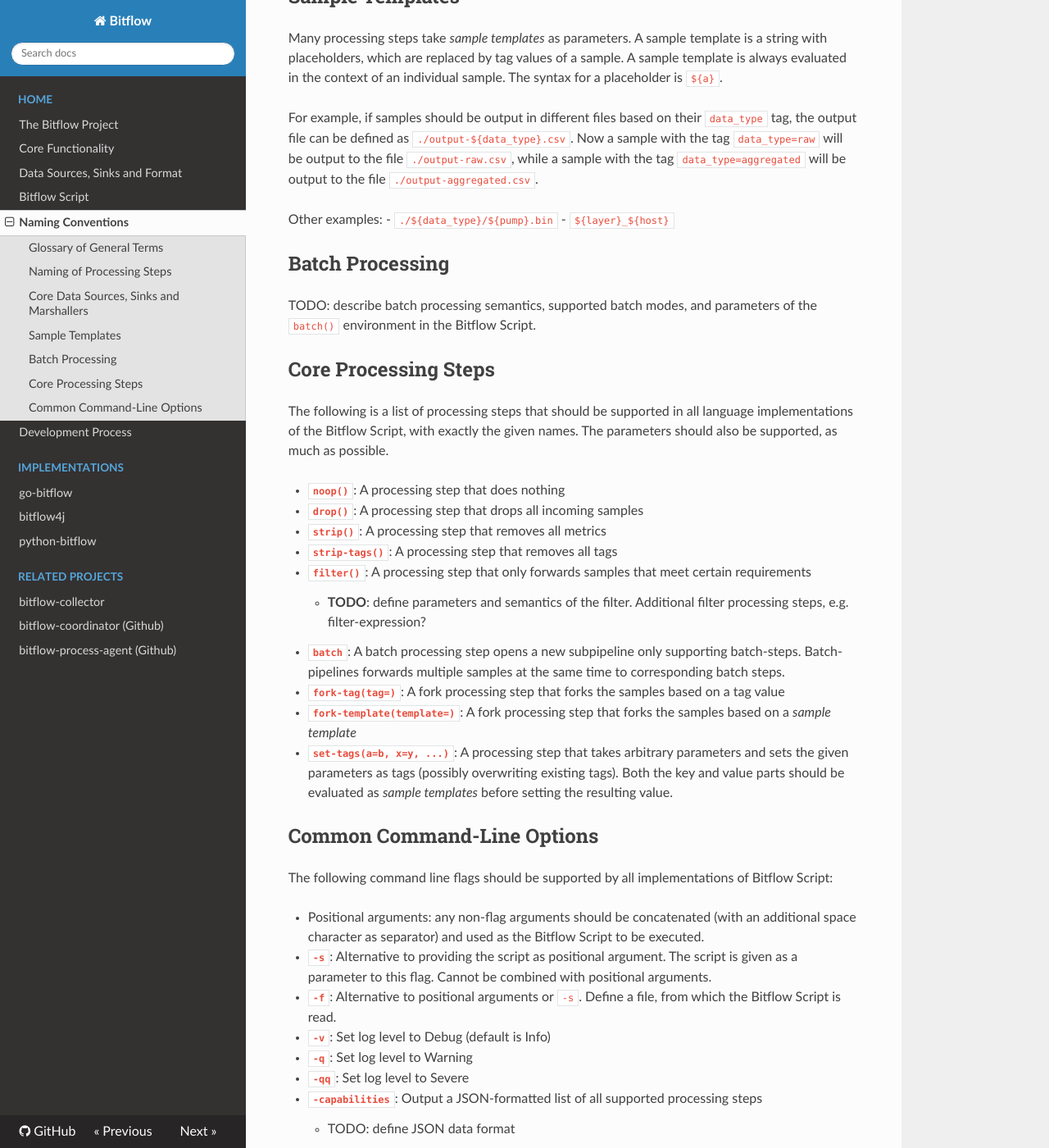
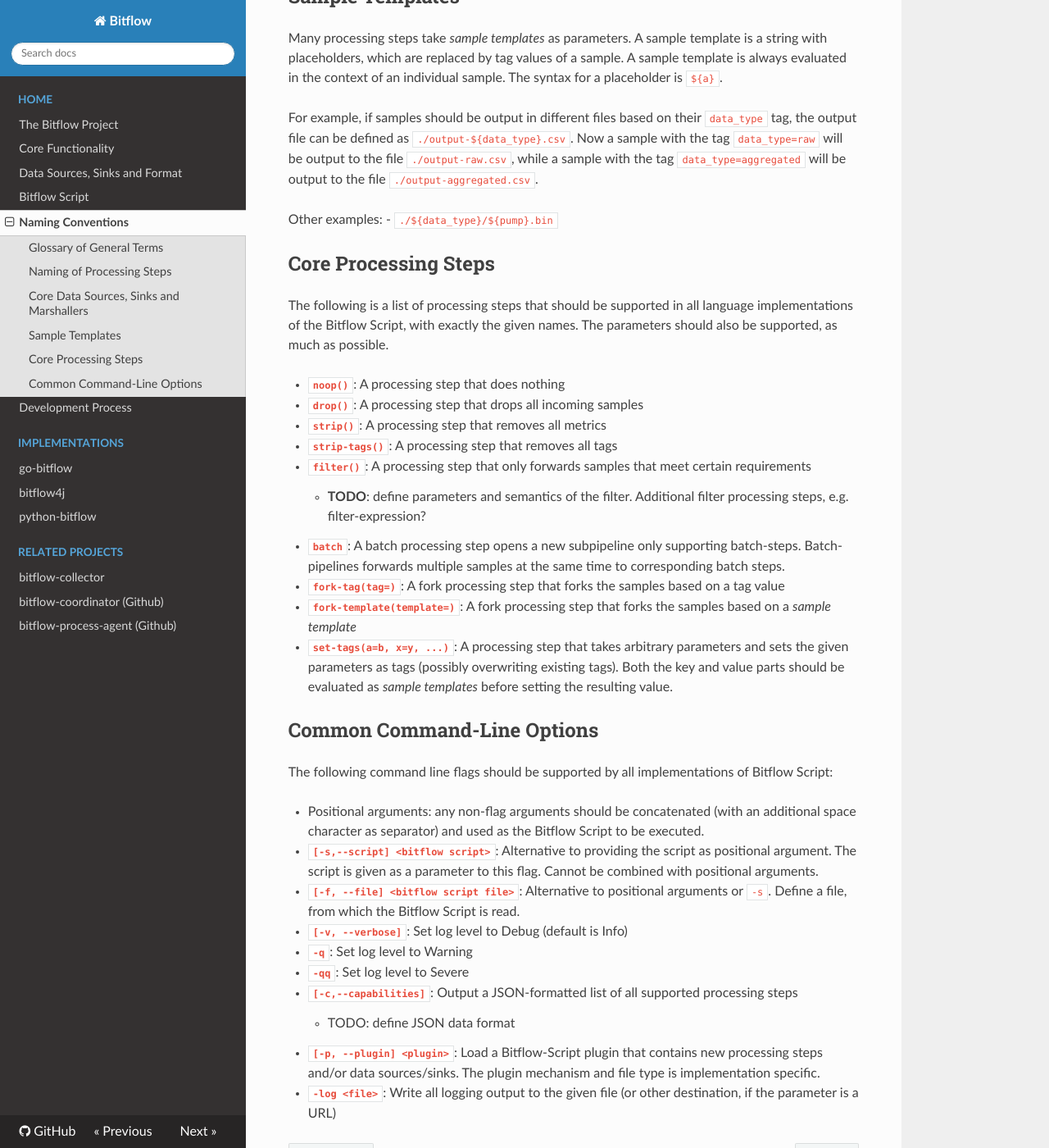
Before and after one commit to bitflow-stream/bitflow-docs, an MkDocs documentation site: the page built from docs/naming.md, in a window 1280 px wide and 1400 px high, scrolled down 2542 px. Shown: the whole window at 82% size. Built offline with MkDocs 1.6.1, drawn with Linux system fonts in a browser that asks for light colours; nearby versions of some CDN libraries.

Commit message:
update commandline options

```diff
--- a/docs/naming.md
+++ b/docs/naming.md
@@ -77,12 +77,6 @@
 
 Other examples:
 - `./${data_type}/${pump}.bin`
-- `${layer}_${host}`
-
-## Batch Processing
-
-TODO: describe batch processing semantics, supported batch modes, and parameters of the `batch()` environment in the Bitflow Script.
-
 
 ## Core Processing Steps
 
@@ -105,12 +99,12 @@
 The following command line flags should be supported by all implementations of Bitflow Script:
 
 - Positional arguments: any non-flag arguments should be concatenated (with an additional space character as separator) and used as the Bitflow Script to be executed.
-- **`-s`**: Alternative to providing the script as positional argument. The script is given as a parameter to this flag. Cannot be combined with positional arguments.
-- **`-f`**: Alternative to positional arguments or `-s`. Define a file, from which the Bitflow Script is read.
-- **`-v`**: Set log level to Debug (default is Info)
+- **`[-s,--script] <bitflow script>`**: Alternative to providing the script as positional argument. The script is given as a parameter to this flag. Cannot be combined with positional arguments.
+- **`[-f, --file] <bitflow script file>`**: Alternative to positional arguments or `-s`. Define a file, from which the Bitflow Script is read.
+- **`[-v, --verbose]`**: Set log level to Debug (default is Info)
 - **`-q`**: Set log level to Warning
 - **`-qq`**: Set log level to Severe
-- **`-capabilities`**: Output a JSON-formatted list of all supported processing steps
+- **`[-c,--capabilities]`**: Output a JSON-formatted list of all supported processing steps
     - TODO: define JSON data format
-- **`-p <plugin>`**: Load a Bitflow-Script plugin that contains new processing steps and/or data sources/sinks. The plugin mechanism and file type is implementation specific.
+- **`[-p, --plugin] <plugin>`**: Load a Bitflow-Script plugin that contains new processing steps and/or data sources/sinks. The plugin mechanism and file type is implementation specific.
 - **`-log <file>`**: Write all logging output to the given file (or other destination, if the parameter is a URL)
```
